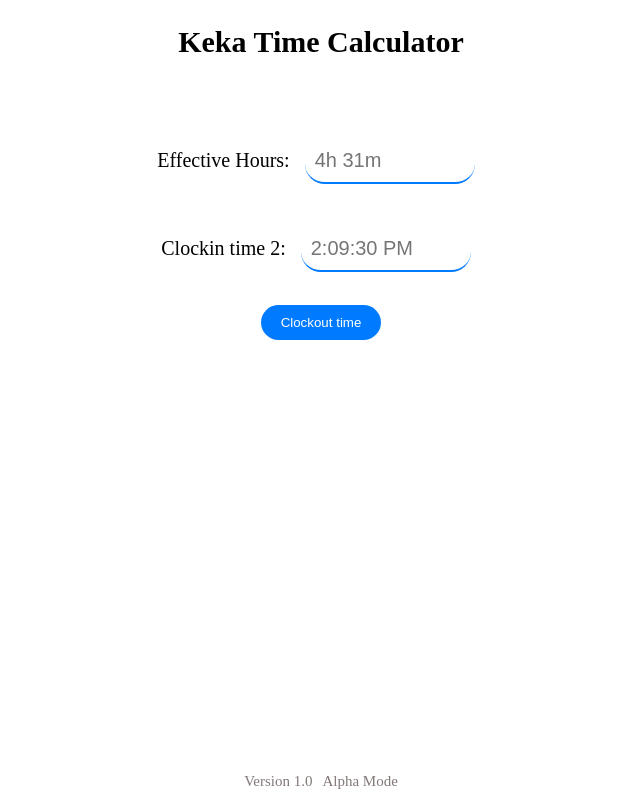
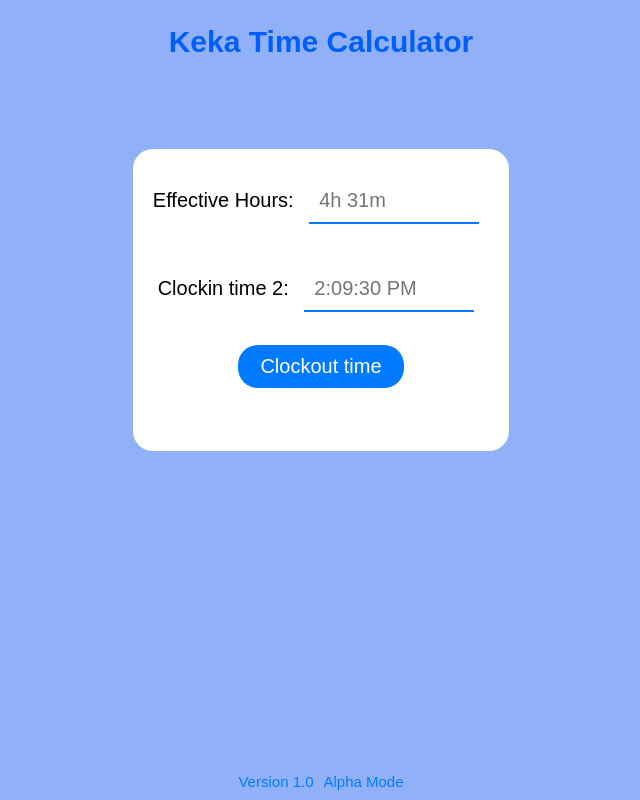
Before and after one commit to amitmungare27/time-calculator, a plain HTML site: page index.html in a window 1280 px wide. Shown: the whole page, without its empty margins (319-959 px from the left). Drawn offline with Linux system fonts and the light colour scheme.

Commit message:
Update styles.css

```diff
--- a/styles.css
+++ b/styles.css
@@ -4,28 +4,34 @@ body {
     flex-direction: column;
     height: 100vh;
     margin: 0;
+    font-family:sans-serif;
+    background-color: #3671f18c;
     font-size: 20px;
 }
 
 .container {
     text-align: center;
     border: none;
+    padding: 20px;
+    margin: 20px;
+    border-radius: 20px;
+    background-color: #fff;
+
 }
 
 input[type="text"] {
     width: 150px;
     padding: 5px;
     margin-bottom: 10px;
-    border-radius: 20px;
     border: none;
     font-size: 20px;
     padding: 10px;
-    margin: 10px;
-    border-bottom: 2px solid #007bff;
+    margin: 10px;border-bottom: 2px solid #007bff;
 }
 
 button {
-    padding: 10px 20px;
+    padding: 10px 22px;
+    font-size: 20px;
     background-color: #007bff;
     border-radius: 20px;
     color: white;
@@ -38,7 +44,8 @@ button:hover {
 }
 
 h2 {
-    margin-bottom: 70px
+    margin-bottom: 70px;
+    color: #005eff;
 }
 
 .footer {
@@ -46,7 +53,7 @@ h2 {
     bottom: 0;
     width: 100%;
     font-size: 15px;
-    color: #837878;
+    color: #007bff;
     padding: 10px 20px;
     text-align: center;
 }
@@ -63,7 +70,3 @@ h2 {
 .footer-content span:last-child {
     margin-right: 0;
 }
-
-.footer-content strong {
-    color: #53534b;
-}
```
